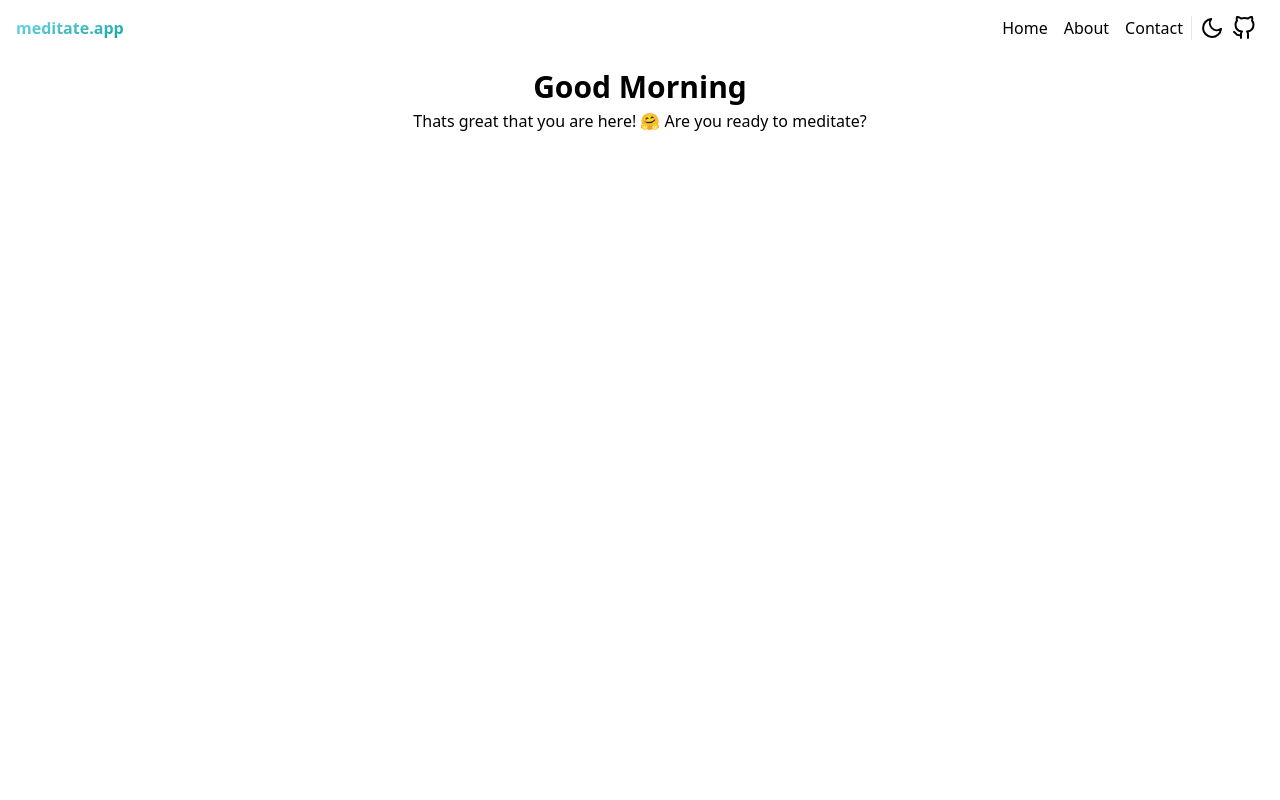
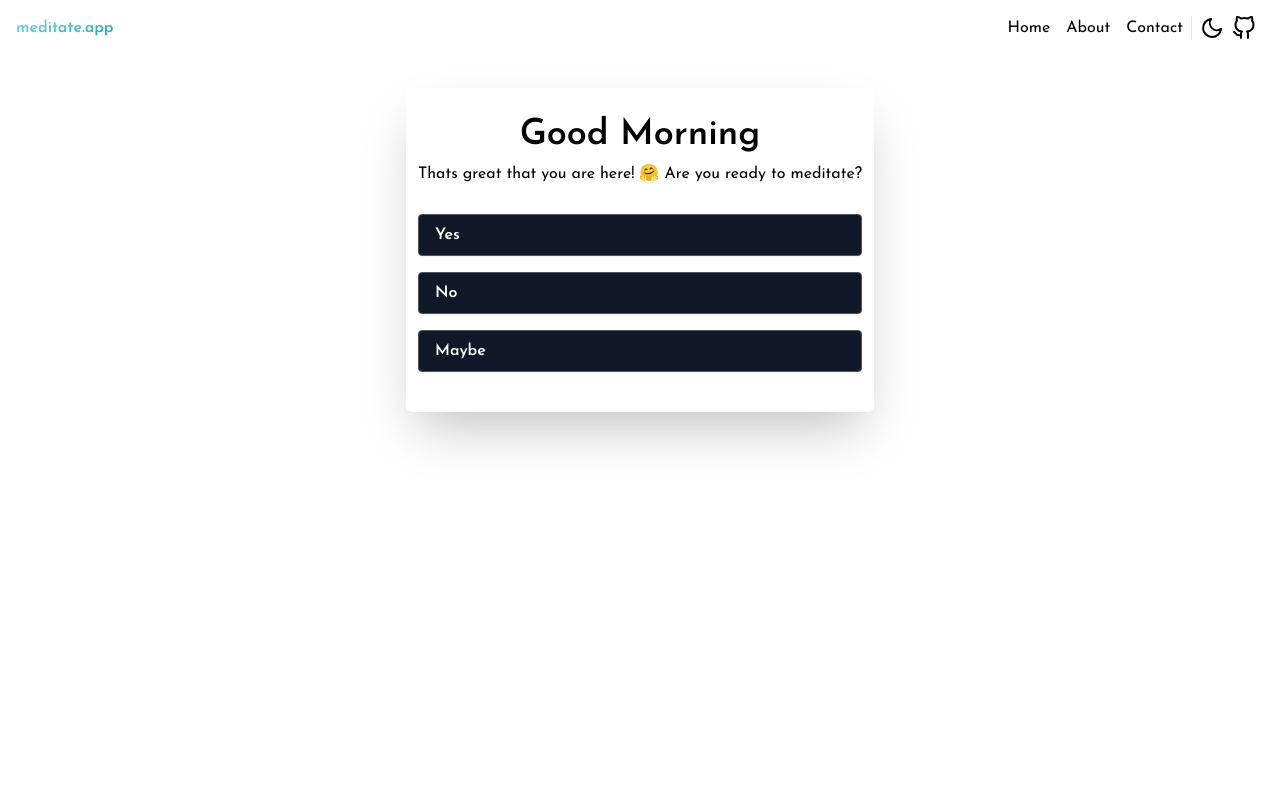
Before and after one commit to invisicat/Meditate, a Next.js app: page /begin in a window 1280 px wide. Shown: the top 800 px of the page. Built offline with nearby package versions, Linux system fonts and the light colour scheme.

Commit message:
add: framer-motion and jotai usage

```diff
--- a/package.json
+++ b/package.json
@@ -19,6 +19,7 @@
   "dependencies": {
     "@prisma/client": "^3.8.1",
     "clsx": "^1.1.1",
+    "framer-motion": "^6.2.3",
     "jotai": "^1.5.3",
     "next": "12.0.8",
     "react": "17.0.2",
--- a/src/components/layout/Header.tsx
+++ b/src/components/layout/Header.tsx
@@ -13,6 +13,7 @@ const Header = () => {
       <div className="layout flex h-14 items-center justify-between mx-4">
         <UnstyledLink
           href="/"
+          openNewTab={false}
           className="font-bold text-transparent bg-clip-text bg-gradient-to-br from-spray-400 to-spray-800 transition-colors duration-300 hover:text-spray-900"
         >
           meditate.app
--- a/src/components/links/UnstyledLink.tsx
+++ b/src/components/links/UnstyledLink.tsx
@@ -17,7 +17,7 @@ export type UnstyledLinkProps = {
  */
 const UnstyledLink = forwardRef<HTMLAnchorElement, UnstyledLinkProps>(
   ({ children, href, openNewTab, className, nextLinkProps, ...rest }, ref) => {
-    const isNewTab = openNewTab || href.startsWith('/');
+    const isNewTab = openNewTab != null || href.startsWith('/');
     if (!isNewTab) {
       return (
         <Link href={href} {...nextLinkProps}>
--- /dev/null
+++ b/src/lib/atoms/atomWithToggle.ts
@@ -0,0 +1,12 @@
+import { atom, WritableAtom } from 'jotai'
+
+export function atomWithToggle(
+  initialValue?: boolean
+): WritableAtom<boolean, boolean | undefined> {
+  const anAtom = atom(initialValue, (get, set, nextValue?: boolean) => {
+    const update = nextValue ?? !get(anAtom)
+    set(anAtom, update)
+  })
+
+  return anAtom as WritableAtom<boolean, boolean | undefined>
+}
--- a/src/pages/_document.tsx
+++ b/src/pages/_document.tsx
@@ -11,7 +11,7 @@ export default function MyDoc() {
           crossOrigin="anonymous"
         />
         <link
-          href="https://fonts.googleapis.com/css2?family=Josefin+Sans&display=swap"
+          href="https://fonts.googleapis.com/css2?family=Josefin+Sans:ital,wght@0,100;0,200;0,300;0,400;0,500;0,600;1,100;1,200;1,300;1,400;1,500;1,600&display=swap"
           rel="stylesheet"
         />
       </Head>
--- a/src/pages/begin.tsx
+++ b/src/pages/begin.tsx
@@ -1,22 +1,64 @@
+import { motion } from 'framer-motion';
+
 import getCurrentTime from '@/lib/getCurrentTime';
 
+import Button from '@/components/button/Button';
 import Layout from '@/components/layout/Layout';
 
 import SEO from '../components/SEO';
+import { atom, useAtom } from 'jotai';
+import { atomWithToggle } from '@/lib/atoms/atomWithToggle';
+import { setTimeout } from 'timers/promises';
+
+const variant = {
+  hidden: {
+    opacity: 0,
+    scale: 0.3,
+  },
+  visible: {
+    scale: 1,
+    opacity: 1,
+    transition: {
+      delay: 0.8,
+    },
+  },
+};
 
 const BeginPage = () => {
   return (
     <Layout>
       <SEO />
       <main>
-        <section className="bg-white">
+        <motion.section
+          initial="hidden"
+          animate="visible"
+          variants={variant}
+          className="bg-white"
+        >
           <div className="layout flex min-h-screen flex-col items-center text-center">
-            <h1 className="text-3xl leading-normal font-semibold mt-2 ">
-              {getCurrentTime()}
-            </h1>
-            <p>Thats great that you are here! 🤗 Are you ready to meditate?</p>
+            <div className="shadow-2xl flex flex-col m-8 p-3 justify-between rounded-md">
+              <div className="flex flex-col justify-center">
+                <h1 className="text-4xl leading-normal font-semibold mt-2 ">
+                  {getCurrentTime()}
+                </h1>
+                <p>
+                  Thats great that you are here! 🤗 Are you ready to meditate?
+                </p>
+              </div>
+              <div className="flex flex-col text-gray-800 my-3 py-2">
+                <Button className="my-2" variant="dark">
+                  Yes
+                </Button>
+                <Button className="my-2" variant="dark">
+                  No
+                </Button>
+                <Button className="my-2" variant="dark">
+                  Maybe
+                </Button>
+              </div>
+            </div>
           </div>
-        </section>
+        </motion.section>
       </main>
     </Layout>
   );
--- a/src/pages/index.tsx
+++ b/src/pages/index.tsx
@@ -1,4 +1,5 @@
 import type { NextPage } from 'next';
+import Link from 'next/link';
 import { useInView } from 'react-intersection-observer';
 
 import Button from '@/components/button/Button';
@@ -6,7 +7,6 @@ import Layout from '@/components/layout/Layout';
 import SEO from '@/components/SEO';
 
 import clsxm from '../lib/clsxm';
-import Link from 'next/link';
 
 const Home: NextPage = () => {
   const { ref, inView } = useInView();
--- /dev/null
+++ b/src/pages/meditate.tsx
@@ -0,0 +1,5 @@
+const MeditatePage = () => {
+  return <h1>MEDIATE</h1>;
+};
+
+export default MeditatePage;
--- a/tailwind.config.js
+++ b/tailwind.config.js
@@ -8,6 +8,7 @@ module.exports = {
         primary: ['"Josefin Sans"', ...fontFamily.sans],
         display: ['"Josefin Sans"', ...fontFamily.sans],
         body: ['"Josefin Sans"', ...fontFamily.sans],
+        sans: ['"Josefin Sans"', ...fontFamily.sans],
       },
       colors: {
         spray: {
```
Also changed, not shown: 1 other file (tests, documents, lock files or other folders).
